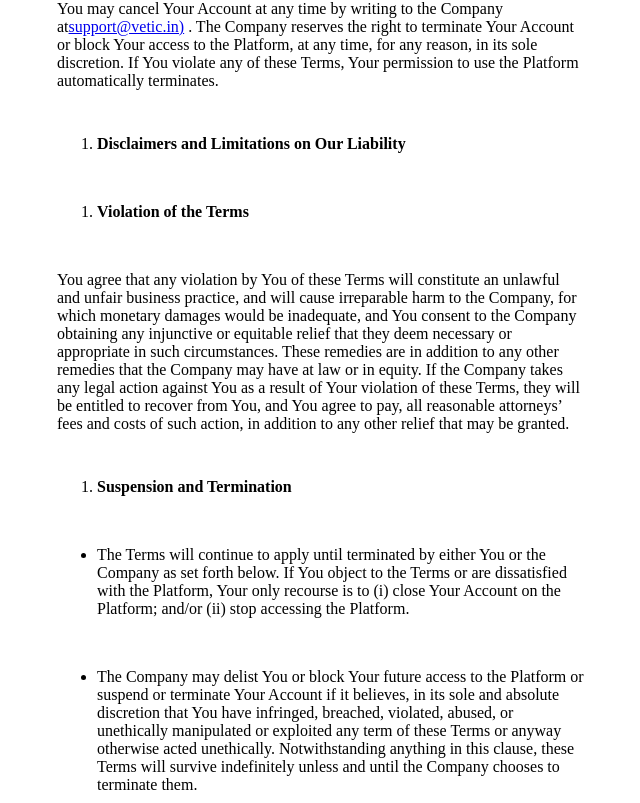
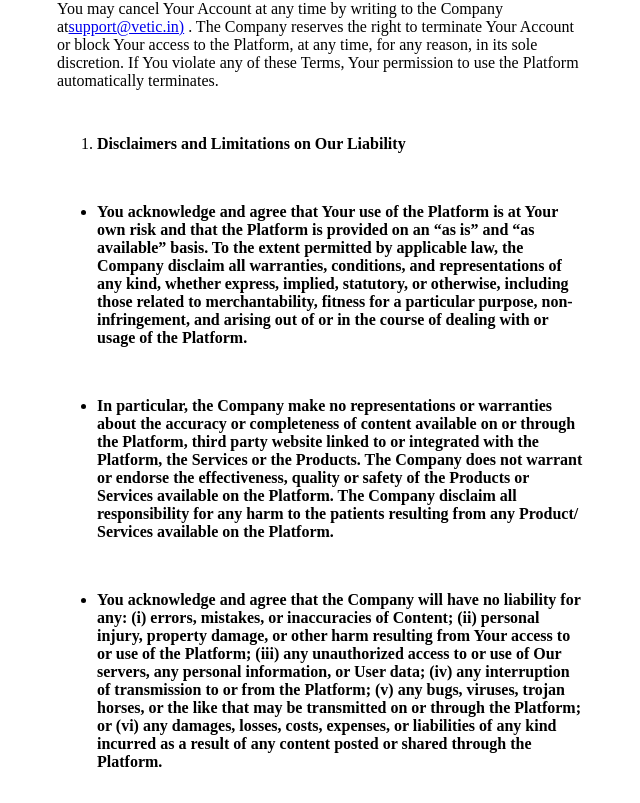
Before and after one commit to rs-amit/new_repo, a React (Create React App) app: page /terms-of-service in a window 1280 px wide. Shown: the part 10357-11160 px from the top of the page, without its empty margins (319-959 px from the left). Built offline with nearby package versions, Linux system fonts and the light colour scheme; what react-swipeable-views-utils would draw is missing.

Commit message:
initial commit

```diff
--- a/src/sections/privacy-policy/terms-of-use.js
+++ b/src/sections/privacy-policy/terms-of-use.js
@@ -713,11 +713,28 @@ function TermsAndCondition() {
                 <ul>
                   {data.content &&
                     data.content.map((a) => {
-                      return <InfoList>{a}</InfoList>;
+                      return <InfoList>{a}</InfoList>
                     })}
                 </ul>
               )
             )}
+
+            {
+              (data.title === "Disclaimers and Limitations on Our Liability") && (
+                <>
+                  {
+                    data.content[0].bulletPoints.map((item)=>(
+                       <ul>
+                        <li style={{marginBottom:'50px'}}>
+                          <strong>{item}</strong>
+                        </li>
+                       </ul>
+                    ))
+                  }
+                </>
+              )
+            }
+
             {(data.title === "Services" || data.title === "Acceptable Use") && (
               <>
                 {data.content.map(({ heading, points, subPoints, point }) => {
```
